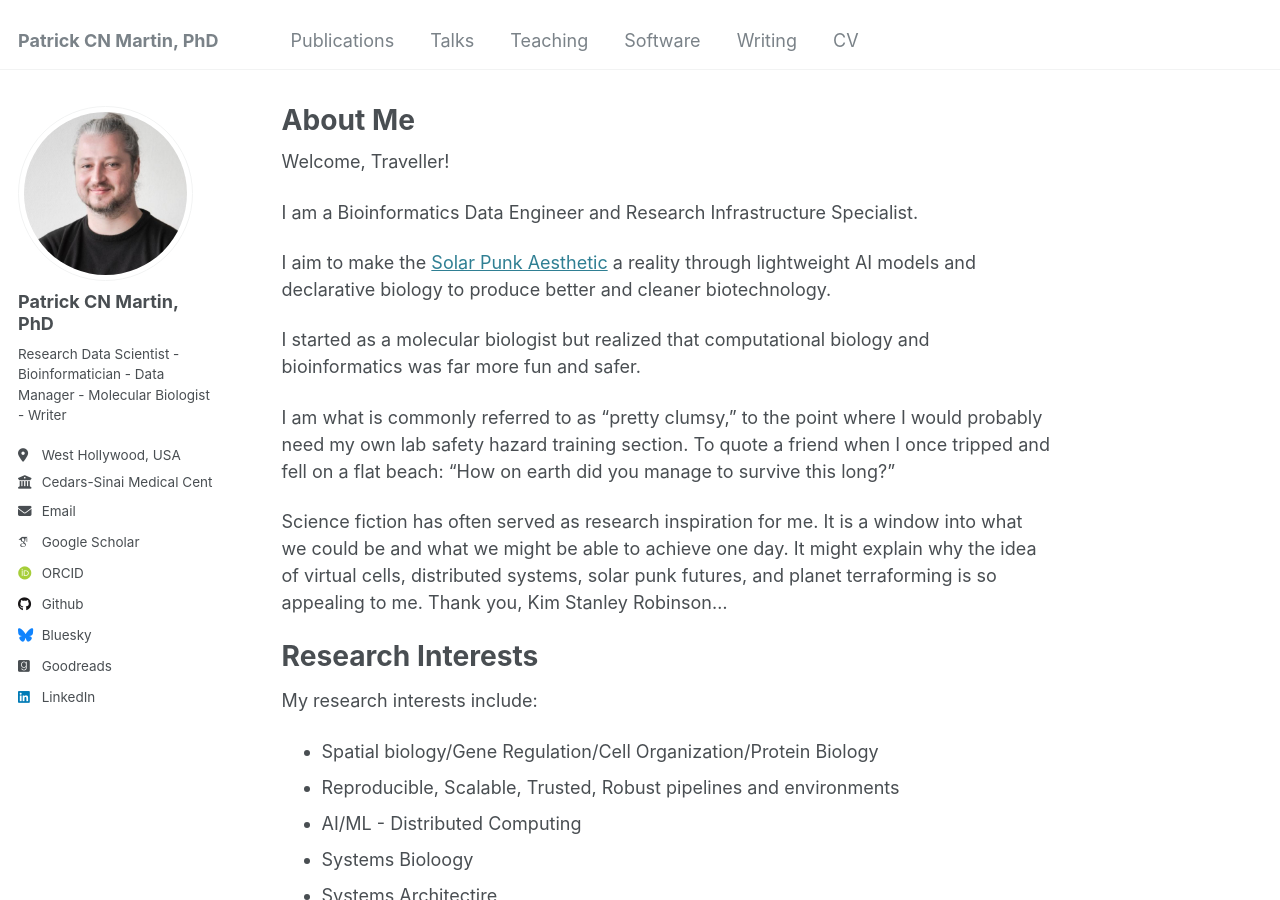
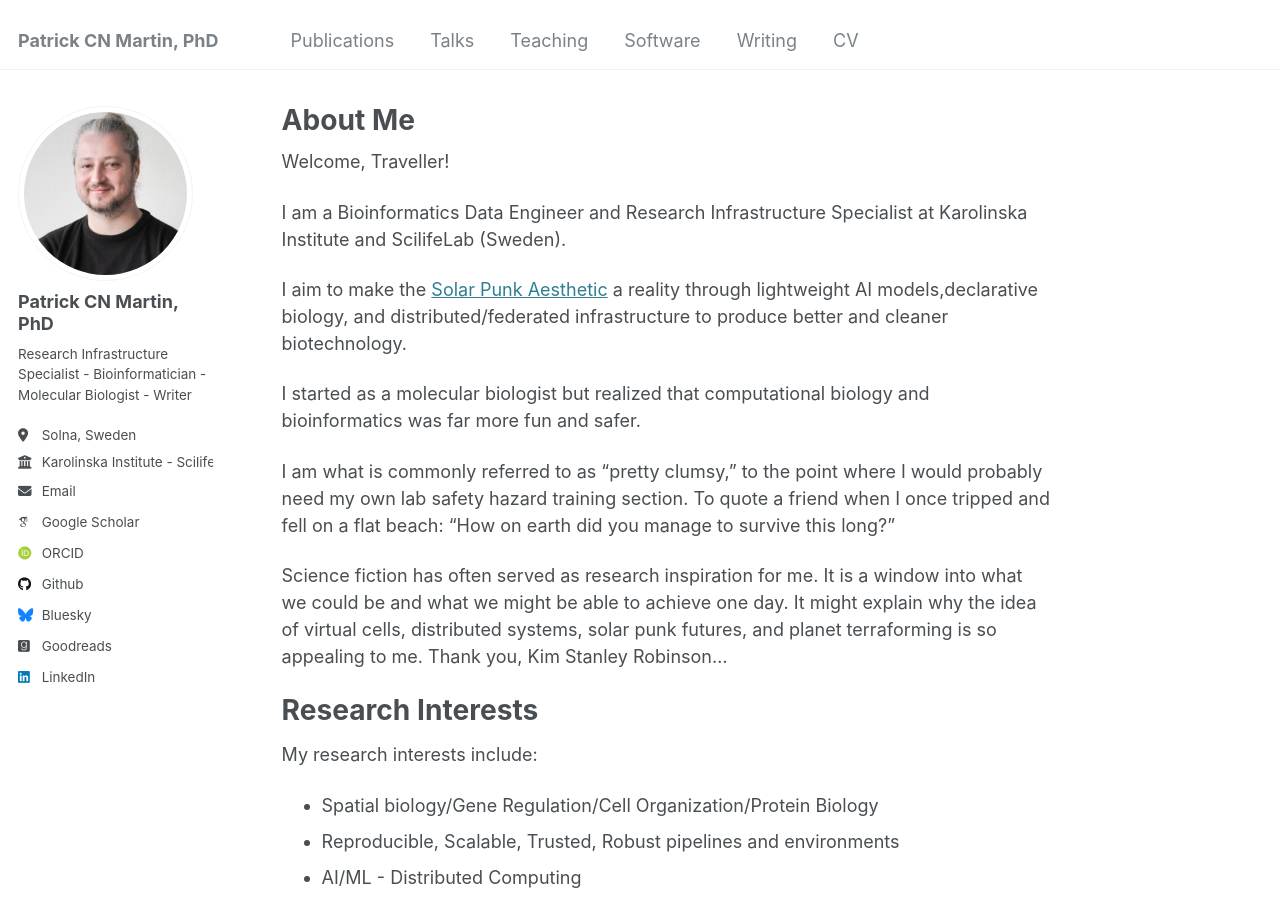
Before and after one commit to patrickCNMartin/patrickCNMartin.github.io, a Jekyll site: the page built from _pages/about.md, in a window 1280 px wide and 900 px high. Built offline with Jekyll 4.4.1, drawn with Linux system fonts in a browser that asks for light colours; some web fonts are replaced.

Commit message:
fix the front page

```diff
--- a/_config.yml
+++ b/_config.yml
@@ -24,11 +24,11 @@ author:
   avatar           : "me.jpg"
   name             : "Patrick CN Martin, PhD"
   pronouns         : # example: "she/her"
-  bio              : "Research Data Scientist - Bioinformatician - Data Manager - Molecular Biologist - Writer"
-  location         : "West Hollywood, USA"
-  employer         : "Cedars-Sinai Medical Center"
+  bio              : "Research Infrastructure Specialist - Bioinformatician - Molecular Biologist - Writer"
+  location         : "Solna, Sweden"
+  employer         : "Karolinska Institute - ScilifeLab"
   uri              : # URL
-  email            : "patrick.martin@cshs.org"
+  email            : "patrick.martin@ki.se"
 
   # Academic websites
   arxiv            : # URL - Update with the correct link to your profile
--- a/_pages/about.md
+++ b/_pages/about.md
@@ -12,14 +12,13 @@ redirect_from:
 
 Welcome, Traveller!
 
-I am a Bioinformatics Data Engineer and Research Infrastructure Specialist.
+I am a Bioinformatics Data Engineer and Research Infrastructure Specialist at Karolinska Institute and ScilifeLab (Sweden).
 
-I aim to make the [Solar Punk Aesthetic](https://www.youtube.com/watch?v=UqJJktxCY9U) a reality through lightweight AI models and declarative biology to produce better and cleaner biotechnology.
+I aim to make the [Solar Punk Aesthetic](https://www.youtube.com/watch?v=UqJJktxCY9U) a reality through lightweight AI models,declarative biology, and distributed/federated infrastructure to produce better and cleaner biotechnology.
 
 I started as a molecular biologist but realized that computational biology and bioinformatics was far more fun and safer.
 
 I am what is commonly referred to as “pretty clumsy,” to the point where I would probably need my own lab safety hazard training section. To quote a friend when I once tripped and fell on a flat beach: “How on earth did you manage to survive this long?”
-
 
 Science fiction has often served as research inspiration for me. It is a window into what we could be and what we might be able to achieve one day.  It might explain why the idea of virtual cells, distributed systems, solar punk futures, and planet terraforming is so appealing to me. Thank you, Kim Stanley Robinson...
 
```
